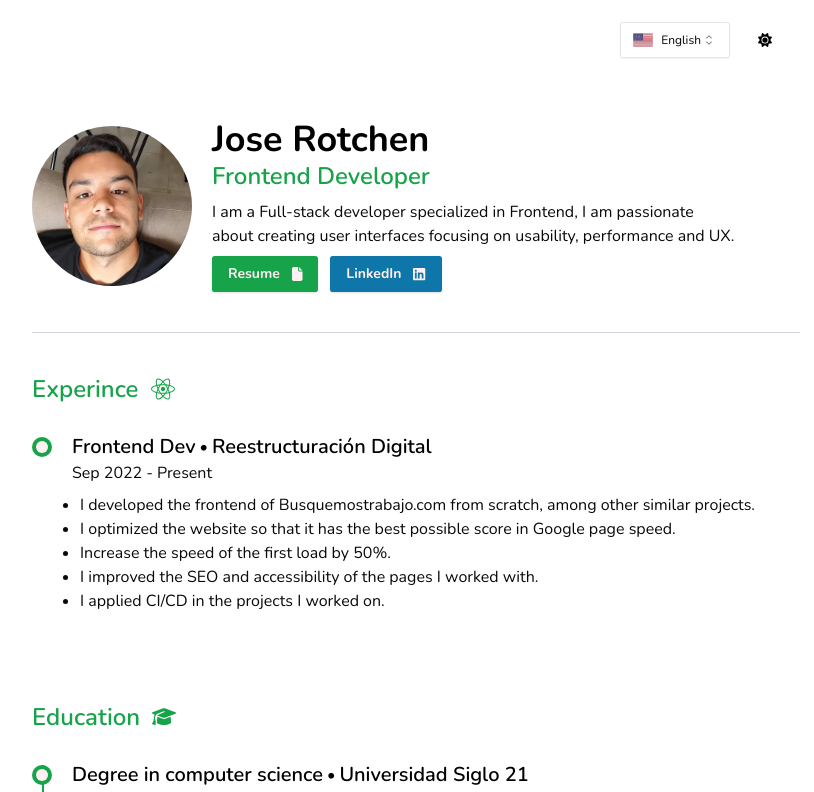
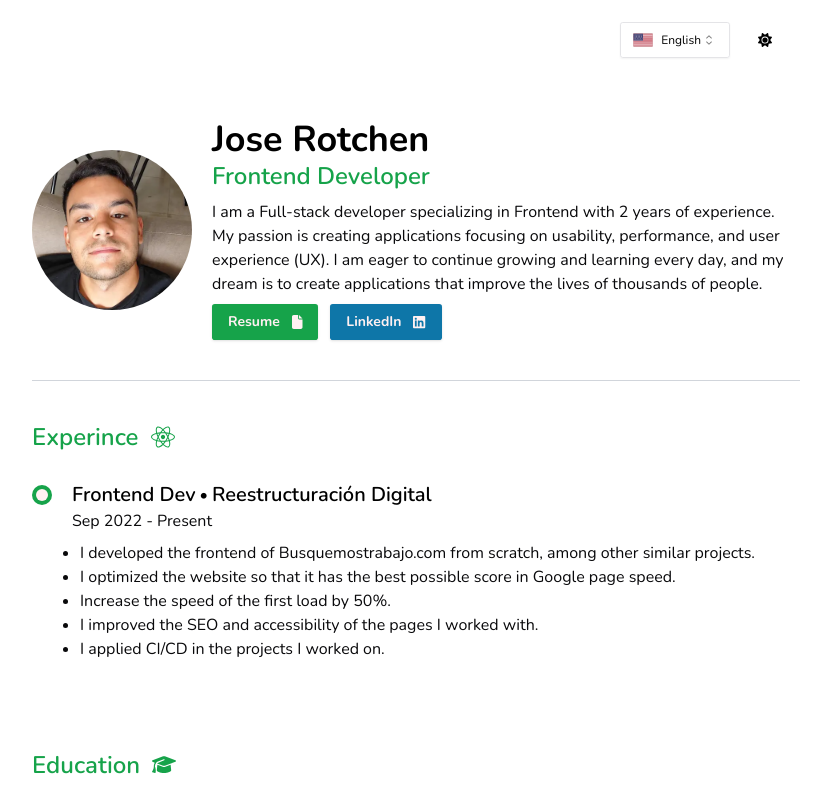
Before and after one commit to joserot/porfolio-page, a Next.js app: page /en in a window 1280 px wide. Shown: the top 792 px of the page, without its empty margins (224-1038 px from the left). Built offline with nearby package versions, Linux system fonts and the light colour scheme.

Commit message:
description

```diff
--- a/src/app/[lang]/(home)/page.tsx
+++ b/src/app/[lang]/(home)/page.tsx
@@ -11,7 +11,7 @@ interface Props {
 
 export default function Home({ params: { lang } }: Props) {
   return (
-    <main>
+    <main className="dark:bg-slate-800">
       <Header lang={lang} />
       <Hero lang={lang} />
       <Experience lang={lang} />
--- a/src/app/dictionaries/en.json
+++ b/src/app/dictionaries/en.json
@@ -1,6 +1,6 @@
 {
   "position": "Frontend Developer",
-  "title": "I am a Full-stack developer specialized in Frontend, I am passionate about creating user interfaces focusing on usability, performance and UX.",
+  "title": "I am a Full-stack developer specializing in Frontend with 2 years of experience. My passion is creating applications focusing on usability, performance, and user experience (UX). I am eager to continue growing and learning every day, and my dream is to create applications that improve the lives of thousands of people.",
   "resumeBtnText": "Resume",
   "cvLink": "https://drive.google.com/file/d/1mlPP0T_wno6WtO6QVFOph5NKvkzd9pel/view?usp=sharing",
   "educationTitle": "Education",
--- a/src/app/dictionaries/es.json
+++ b/src/app/dictionaries/es.json
@@ -1,6 +1,6 @@
 {
   "position": "Desarrollador Frontend",
-  "title": "Soy un desarrollador Full-stack especializado en Frontend, me apasiona crear interfaces de usuario enfocandome en la  usabilidad, el performance y la UX.",
+  "title": "Soy un desarrollador Full-stack especializado en Frontend con 2 años de experiencia. Mi pasión es crear aplicaciones centrándome en la usabilidad, el rendimiento y la experiencia del usuario (UX). Tengo muchas ganas de seguir creciendo y aprendiendo cada día, y mi sueño es poder crear aplicaciones que mejoren la vida de miles de personas.",
   "resumeBtnText": "CV",
   "cvLink": "https://drive.google.com/file/d/126NVokNdygCJnmXUMQRYPrU2JtDJD6tA/view?usp=sharing",
   "educationTitle": "Educación",
--- a/src/components/header.tsx
+++ b/src/components/header.tsx
@@ -85,7 +85,7 @@ export default function Header({ lang }: Props) {
             ${
               visible &&
               `bg-white
-            dark:bg-black
+            dark:bg-slate-800
             bg-opacity-80
             dark:bg-opacity-80
             backdrop-blur-lg`
```
